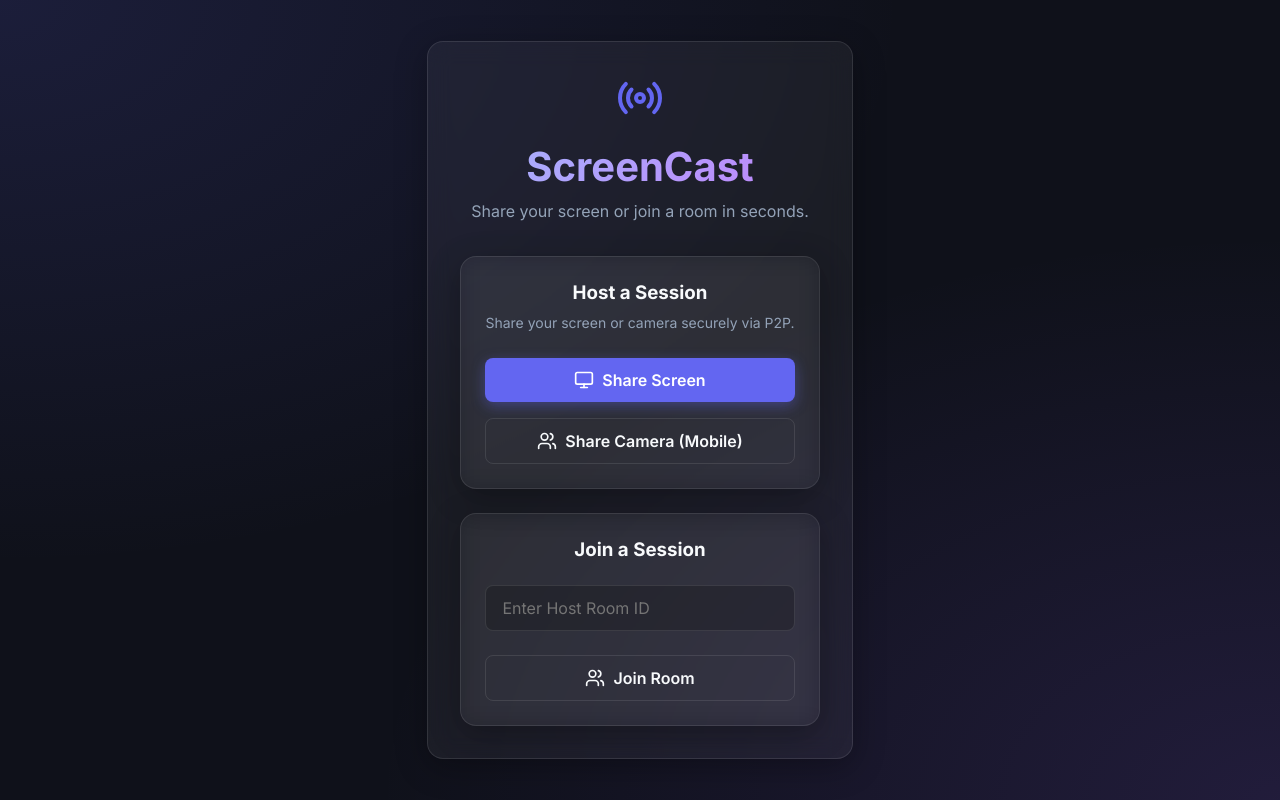
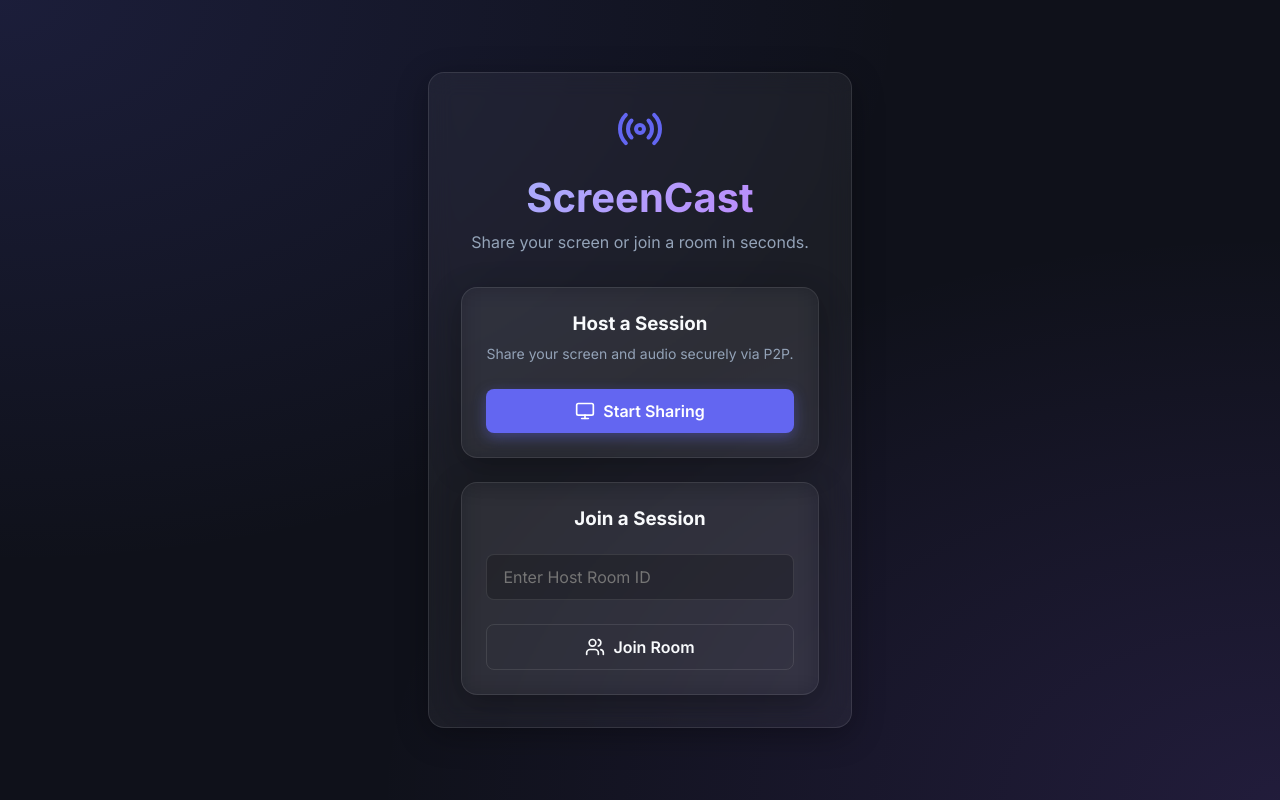
Before and after one commit to phan111/screenshare, a React (Vite) app: page / in a window 1280 px wide. Built offline with nearby package versions, Linux system fonts and the light colour scheme.

Commit message:
Revert camera sharing fallback

```diff
--- a/src/App.jsx
+++ b/src/App.jsx
@@ -73,27 +73,20 @@ function App() {
     });
   };
 
-  const startHosting = async (sourceType = 'screen') => {
+  const startHosting = async () => {
     try {
       setStatus('connecting');
       setView('host');
       setError('');
 
-      let stream;
-      if (sourceType === 'screen') {
-        if (!navigator.mediaDevices.getDisplayMedia) {
-          throw new Error('Screen sharing is not supported on mobile browsers. Please use "Share Camera" instead!');
-        }
-        stream = await navigator.mediaDevices.getDisplayMedia({
-          video: true,
-          audio: true
-        });
-      } else {
-        stream = await navigator.mediaDevices.getUserMedia({
-          video: { facingMode: 'user' },
-          audio: true
-        });
+      if (!navigator.mediaDevices.getDisplayMedia) {
+        throw new Error('Screen sharing is not supported on mobile browsers. Please host from a Desktop computer.');
       }
+
+      const stream = await navigator.mediaDevices.getDisplayMedia({
+        video: true,
+        audio: true
+      });
 
       streamRef.current = stream;
 
@@ -232,15 +225,10 @@ function App() {
           <div style={{ display: 'grid', gap: '1.5rem', width: '100%' }}>
             <div className="glass-panel" style={{ padding: '1.5rem', background: 'rgba(255, 255, 255, 0.03)' }}>
               <h3 style={{ marginBottom: '0.5rem' }}>Host a Session</h3>
-              <p style={{ fontSize: '0.875rem', marginBottom: '1.5rem' }}>Share your screen or camera securely via P2P.</p>
-              <div style={{ display: 'flex', gap: '1rem', flexDirection: 'column' }}>
-                <button className="btn btn-primary" onClick={() => startHosting('screen')} style={{ width: '100%' }}>
-                  <Monitor size={20} /> Share Screen
-                </button>
-                <button className="btn btn-outline" onClick={() => startHosting('camera')} style={{ width: '100%' }}>
-                  <Users size={20} /> Share Camera (Mobile)
-                </button>
-              </div>
+              <p style={{ fontSize: '0.875rem', marginBottom: '1.5rem' }}>Share your screen and audio securely via P2P.</p>
+              <button className="btn btn-primary" onClick={startHosting} style={{ width: '100%' }}>
+                <Monitor size={20} /> Start Sharing
+              </button>
             </div>
 
             <div className="glass-panel" style={{ padding: '1.5rem', background: 'rgba(255, 255, 255, 0.03)' }}>
```
